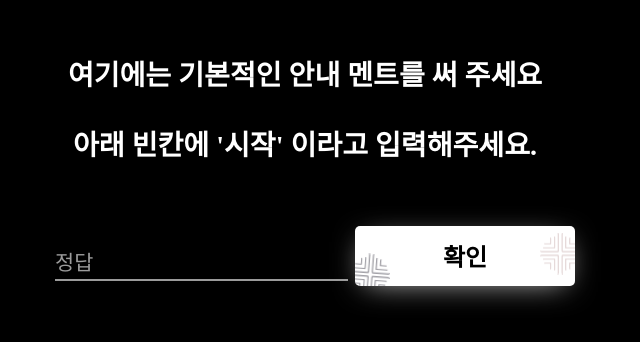
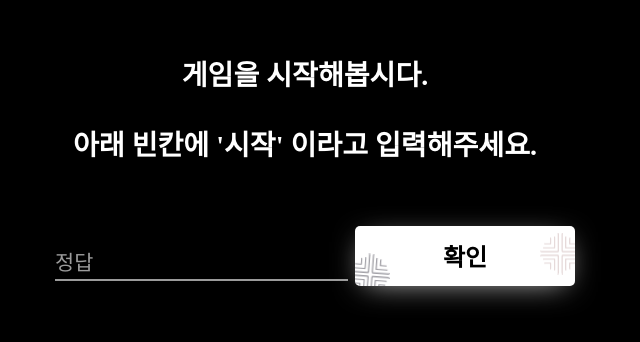
Before and after one commit to yyapp/maze_code, a plain HTML site: page index.html in a window 1280 px wide. Shown: the part 108-450 px from the top of the page, without its empty margins (335-975 px from the left). Drawn offline with Linux system fonts and the light colour scheme; a web font is replaced by a local one.

Commit message:
인덱스 변경2

```diff
--- a/index.html
+++ b/index.html
@@ -11,7 +11,7 @@
     <body>
 
       <div class="intro">
-        <h3> 여기에는 기본적인 안내 멘트를 써 주세요 </h3>
+        <h3> 게임을 시작해봅시다. </h3>
         <h3> 아래 빈칸에 '시작' 이라고 입력해주세요. </h3>
       </div>
 
```
